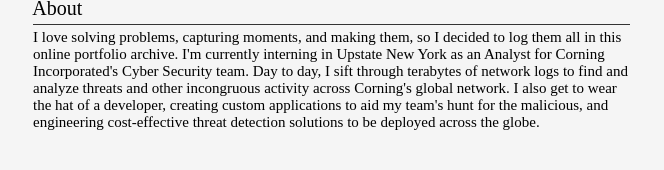
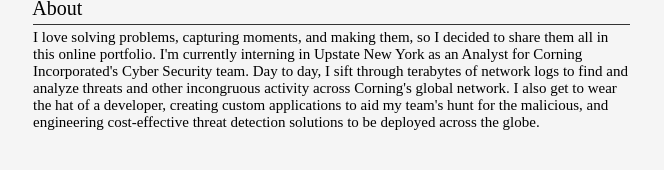
Before and after one commit to cthurber/cthurber.github.io, a plain HTML site: page about.html in a window 1280 px wide. Shown: the part 295-465 px from the top of the page, 307-971 px from the left. Drawn offline with Linux system fonts and the light colour scheme; a web font is replaced by a local one.

```diff
--- a/about.html
+++ b/about.html
@@ -22,7 +22,7 @@
 				<ul class="post">
 					<li class="banner"><img src="img/profile_.jpg" alt="" width="600" /></li>
 					<li class="post_title">About</li>
-					<li class="post_description">I love solving problems, capturing moments, and making them, so I decided to log them all in this online portfolio archive. I'm currently interning in Upstate New York as an Analyst for <a class="linkedin" href="http://corning.com">Corning Incorporated's</a> Cyber Security team. Day to day, I sift through terabytes of network logs to find and analyze threats and other incongruous activity across Corning's global network. I also get to wear the hat of a developer, creating custom applications to aid my team's hunt for the malicious, and engineering cost-effective threat detection solutions to be deployed across the globe.</li>
+					<li class="post_description">I love solving problems, capturing moments, and making them, so I decided to share them all in this online portfolio. I'm currently interning in Upstate New York as an Analyst for <a class="linkedin" href="http://corning.com">Corning Incorporated's</a> Cyber Security team. Day to day, I sift through terabytes of network logs to find and analyze threats and other incongruous activity across Corning's global network. I also get to wear the hat of a developer, creating custom applications to aid my team's hunt for the malicious, and engineering cost-effective threat detection solutions to be deployed across the globe.</li>
 				</ul>
 			</ul>
 		</div>
```
